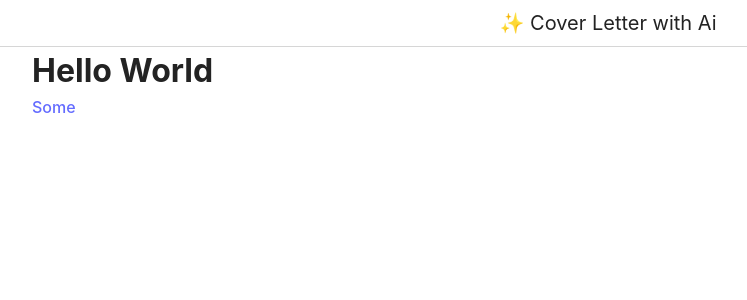
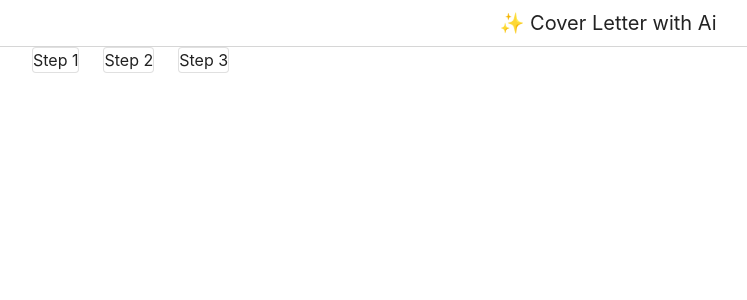
Before and after one commit to AravindPrabash/cover-letter-builder, a React (Vite) app: page / in a window 1280 px wide. Shown: the top 300 px of the page, without its empty margins (32-779 px from the left). Built offline with nearby package versions, Linux system fonts and the light colour scheme.

Commit message:
basic layout decided

```diff
--- a/src/routes/cover-letter-generator/index.tsx
+++ b/src/routes/cover-letter-generator/index.tsx
@@ -1,9 +1,24 @@
+import { Card, Grid } from '@mui/material';
+
 const CoverLetterGenerator = () => {
   return (
-    <>
-      <h1>Hello World</h1>
-      <a href="#test">Some</a>
-    </>
+    <Grid container spacing={3}>
+      <Grid item xl={4}>
+        <Card variant='outlined'>
+          Step 1
+        </Card>
+      </Grid>
+      <Grid item xl={4}>
+        <Card variant='outlined'>
+          Step 2
+        </Card>
+      </Grid>
+      <Grid item xl={4}>
+        <Card variant='outlined'>
+          Step 3
+        </Card>
+      </Grid>
+    </Grid>
   );
 };
 
--- a/src/routes/root.tsx
+++ b/src/routes/root.tsx
@@ -5,10 +5,8 @@ import Header from '../components/header/Header';
 export default function Root() {
   return (
     <>
+      <Header />
       <Container>
-      </Container>
-      <Header />
-      <Container maxWidth="lg">
         <Outlet />
       </Container>
     </>
```
